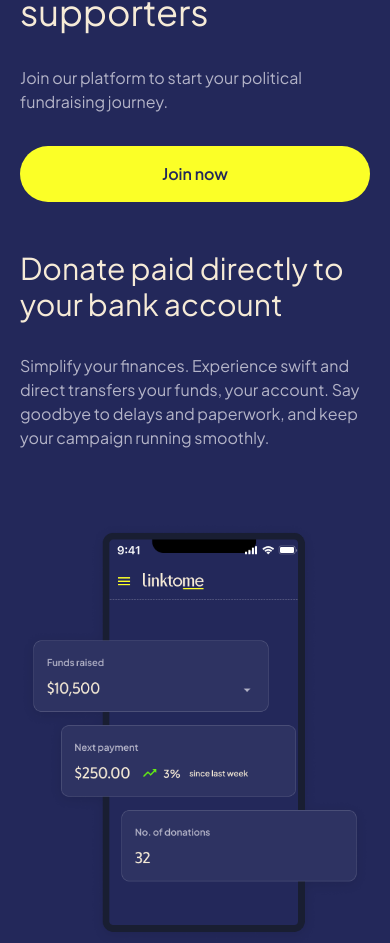
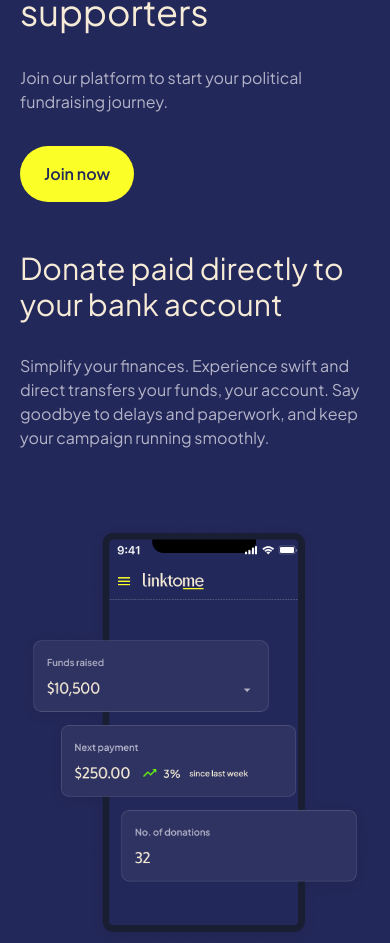
Before and after one commit to wadzee/linktome-ui, a Next.js app: page /politician in a window 390 px wide. Shown: the part 769-1712 px from the top of the page. Built offline with nearby package versions, Linux system fonts and the light colour scheme.

Commit message:
join now button scroll to form

```diff
--- a/src/app/politician/page.tsx
+++ b/src/app/politician/page.tsx
@@ -42,7 +42,9 @@ export default function PolictianPage() {
           <Text className="text-light-navy sm:text-xl sm:max-w-[300px]">
             Join our platform to start your political fundraising journey.
           </Text>
-          <Button className="sm:w-fit">Join now</Button>
+          <Link href="#join-form">
+            <Button>Join now</Button>{' '}
+          </Link>
         </List>
         <div className="relative h-[60vh] sm:h-[70%] order-1 sm:order-2">
           <Image
@@ -127,7 +129,10 @@ export default function PolictianPage() {
         </Grid3Cols>
       </section>
       <Accordian className="my-12" accordians={HomeFaqs} />
-      <section className="border border-brand-gray border-dotted rounded-2xl p-5 sm:p-12">
+      <section
+        className="border border-brand-gray border-dotted rounded-2xl p-5 sm:p-12"
+        id="join-form"
+      >
         <List className="text-center" gap="gap-6">
           <h2>Join now</h2>
           <Text>
--- a/src/styles/globals.css
+++ b/src/styles/globals.css
@@ -6,6 +6,7 @@
   html {
     @apply bg-primary-dark;
     @apply text-light-tan;
+    @apply scroll-smooth;
   }
   button {
     @apply h-full;
```
